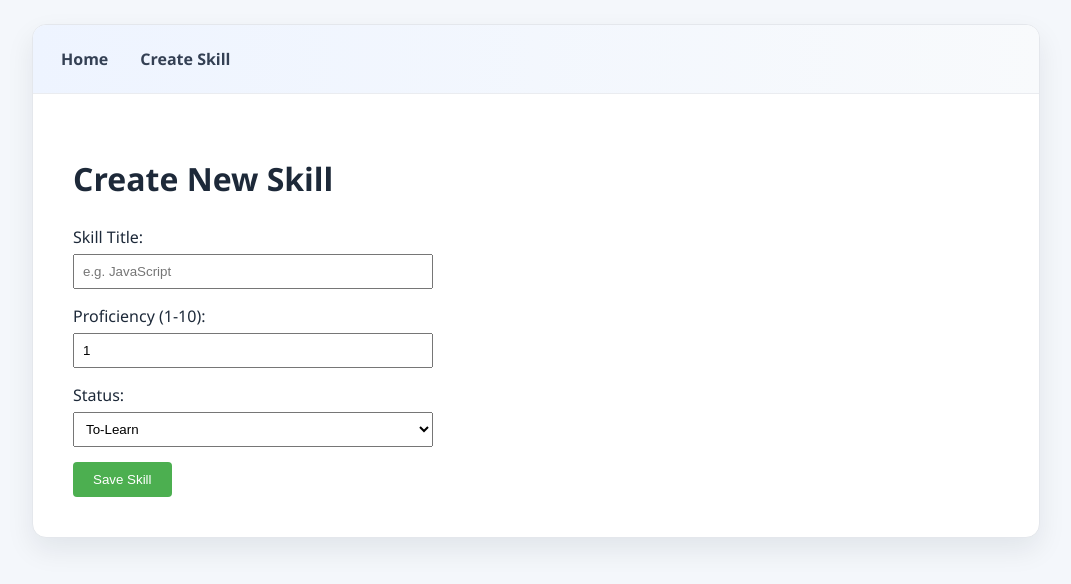
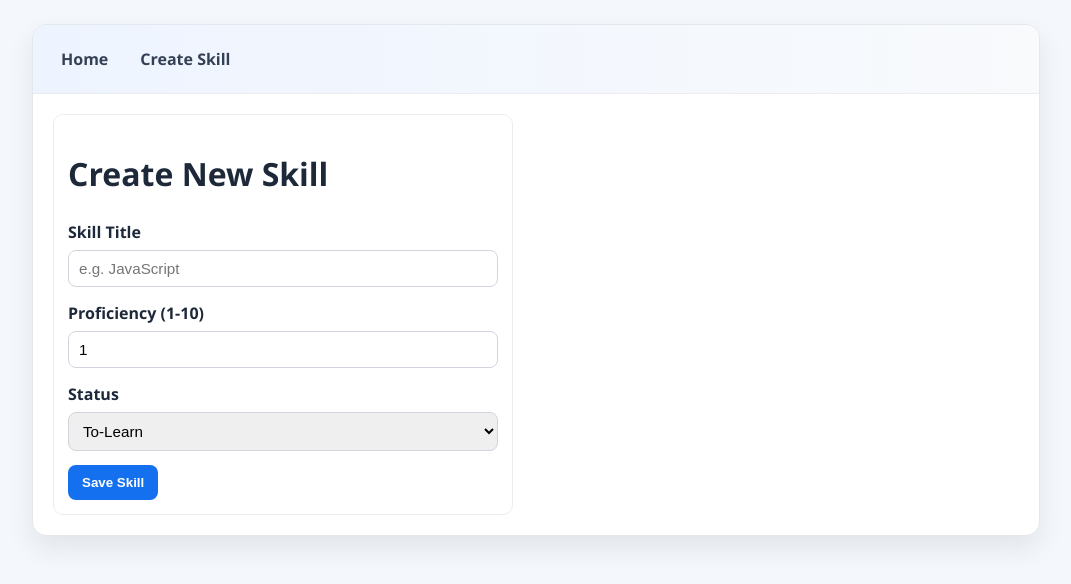
Before and after one commit to SanoAngella/Skill-Tracker, a React (Vite) app in the folder frotend/vite-project/: page /create in a window 1280 px wide. Shown: the top 584 px of the page, without its empty margins (104-1175 px from the left). Built offline with nearby package versions, Linux system fonts and the light colour scheme; no server answers.

Commit message:
Frontend changes

```diff
--- a/frotend/vite-project/src/pages/CreatePage.jsx
+++ b/frotend/vite-project/src/pages/CreatePage.jsx
@@ -8,8 +8,7 @@ const CreatePage = () => {
   const [status, setStatus] = useState("To-Learn");
   const navigate = useNavigate();
 
-
-const handleCreate = async (e) => {
+  const handleCreate = async (e) => {
     if (e) e.preventDefault();
 
     try {
@@ -23,38 +22,38 @@ const handleCreate = async (e) => {
   };
 
   return (
-    <div style={{ padding: "20px", maxWidth: "400px" }}>
+    <div className="card form-card">
       <h1>Create New Skill</h1>
 
-      <div style={{ marginBottom: "15px" }}>
-        <label>Skill Title:</label><br />
+      <div className="field">
+        <label className="label">Skill Title</label>
         <input
+          className="input"
           type="text"
           placeholder="e.g. JavaScript"
           value={title}
           onChange={(e) => setTitle(e.target.value)}
-          style={{ width: "100%", padding: "8px", marginTop: "5px" }}
         />
       </div>
 
-      <div style={{ marginBottom: "15px" }}>
-        <label>Proficiency (1-10):</label><br />
+      <div className="field">
+        <label className="label">Proficiency (1-10)</label>
         <input
+          className="input"
           type="number"
           min="1"
           max="10"
           value={proficiency}
           onChange={(e) => setProficiency(e.target.value)}
-          style={{ width: "100%", padding: "8px", marginTop: "5px" }}
         />
       </div>
 
-      <div style={{ marginBottom: "15px" }}>
-        <label>Status:</label><br />
+      <div className="field">
+        <label className="label">Status</label>
         <select
+          className="select"
           value={status}
           onChange={(e) => setStatus(e.target.value)}
-          style={{ width: "100%", padding: "8px", marginTop: "5px" }}
         >
           <option value="To-Learn">To-Learn</option>
           <option value="Learning">Learning</option>
@@ -63,8 +62,8 @@ const handleCreate = async (e) => {
       </div>
 
       <button
+        className="btn btn-primary"
         onClick={handleCreate}
-        style={{ padding: "10px 20px", cursor: "pointer", backgroundColor: "#4CAF50", color: "white", border: "none", borderRadius: "4px" }}
       >
         Save Skill
       </button>
--- a/frotend/vite-project/src/pages/SkillDetailPage.jsx
+++ b/frotend/vite-project/src/pages/SkillDetailPage.jsx
@@ -25,25 +25,25 @@ const SkillDetailPage = () => {
   };
 
   if (!skill) {
-    return <div style={{ padding: "20px" }}>Loading skill information...</div>;
+    return <div>Loading skill information...</div>;
   }
 
   return (
-    <div style={{ padding: "20px" }}>
+    <div>
       <h1>Skill Details</h1>
 
-      <div style={{ border: "1px solid #dddee0", borderRadius: "8px", padding: "20px", maxWidth: "450px" }}>
+      <div className="card form-card">
         <h2>Title: {skill.title}</h2>
         <p>Proficiency: <strong>{skill.proficiency}</strong></p>
         <p>Status: <strong>{skill.status}</strong></p>
-        <div style={{ display: "flex", gap: "10px", marginTop: "16px" }}>
+        <div className="actions">
           <button
+            className="btn btn-danger"
             onClick={handleDelete}
-            style={{ padding: "10px 14px", cursor: "pointer", backgroundColor: "#c62828", color: "white", border: "none", borderRadius: "4px" }}
           >
             Delete Skill
           </button>
-          <Link to="/" style={{ display: "inline-flex", alignItems: "center" }}>
+          <Link className="text-link" to="/">
             Back to Home
           </Link>
         </div>
```
